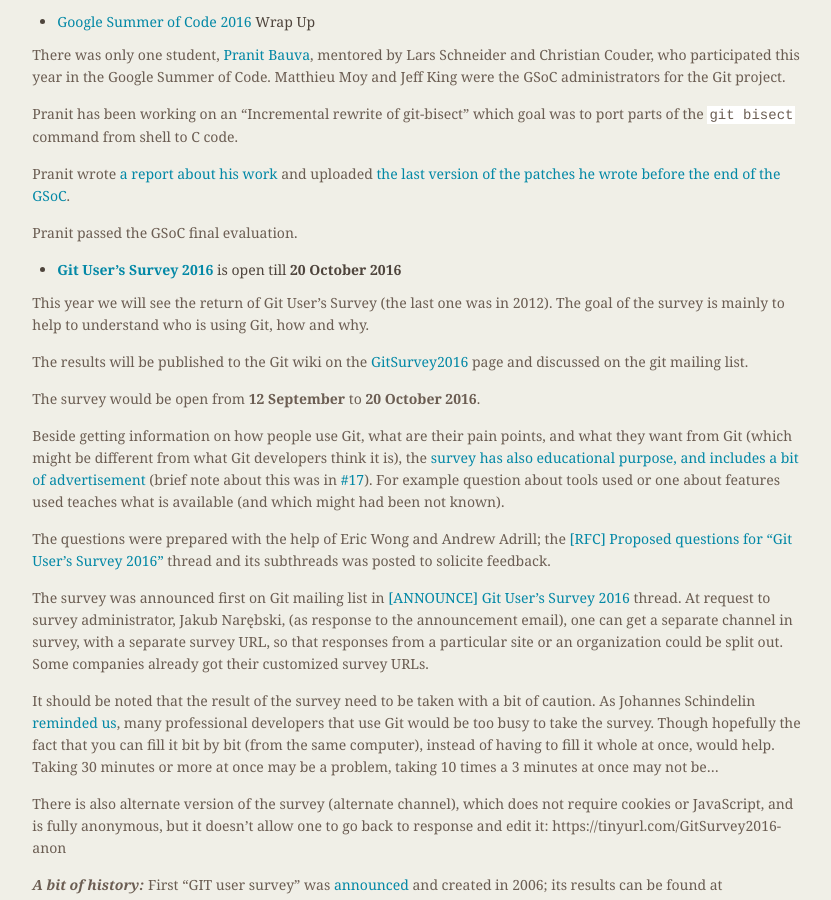
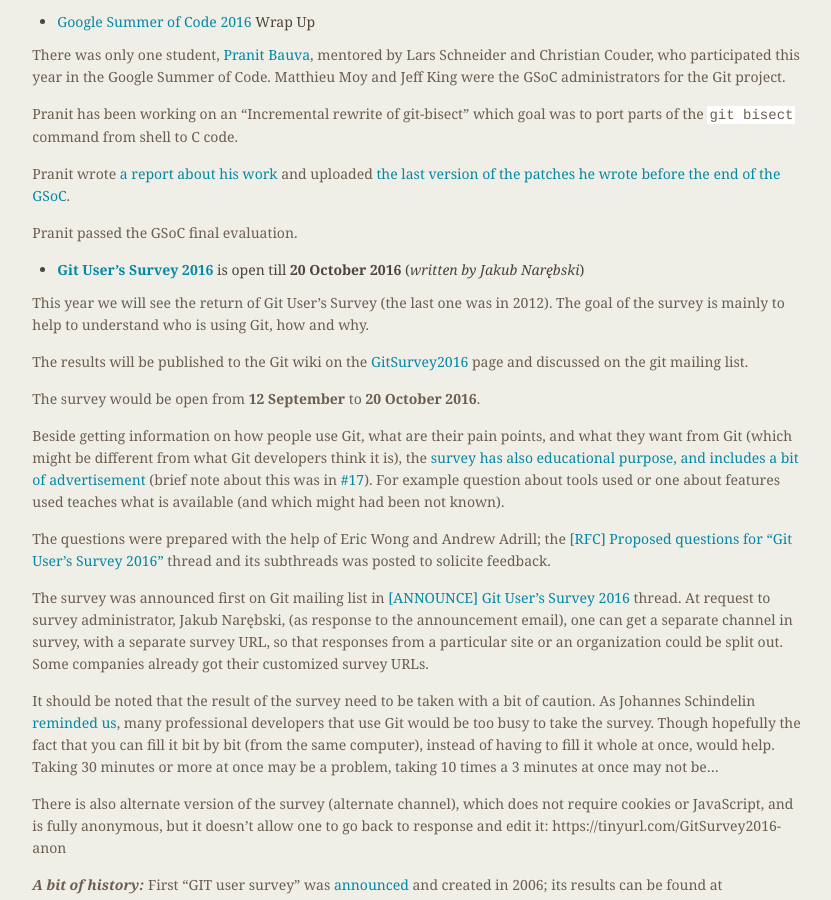
Before and after one commit to git/git.github.io, a Jekyll site: the page built from rev_news/drafts/edition-19.md, in a window 1280 px wide and 900 px high, scrolled down 3736 px. Shown: the whole window, without its empty margins (339-1170 px from the left). Built offline with Jekyll 4.4.1, drawn with Linux system fonts in a browser that asks for light colours.

Commit message:
rn-19: credit Jakub for his User Survey article

```diff
--- a/rev_news/drafts/edition-19.md
+++ b/rev_news/drafts/edition-19.md
@@ -259,7 +259,7 @@
 
 Pranit passed the GSoC final evaluation.
 
-* **[Git User's Survey 2016](https://survs.com/survey/3cop1kt5eg)** is open till **20 October 2016**
+* **[Git User's Survey 2016](https://survs.com/survey/3cop1kt5eg)** is open till **20 October 2016** (*written by Jakub Narębski*)
 
 This year we will see the return of Git User's Survey (the last one was
 in 2012).  The goal of the survey is mainly to help to understand who is
```
